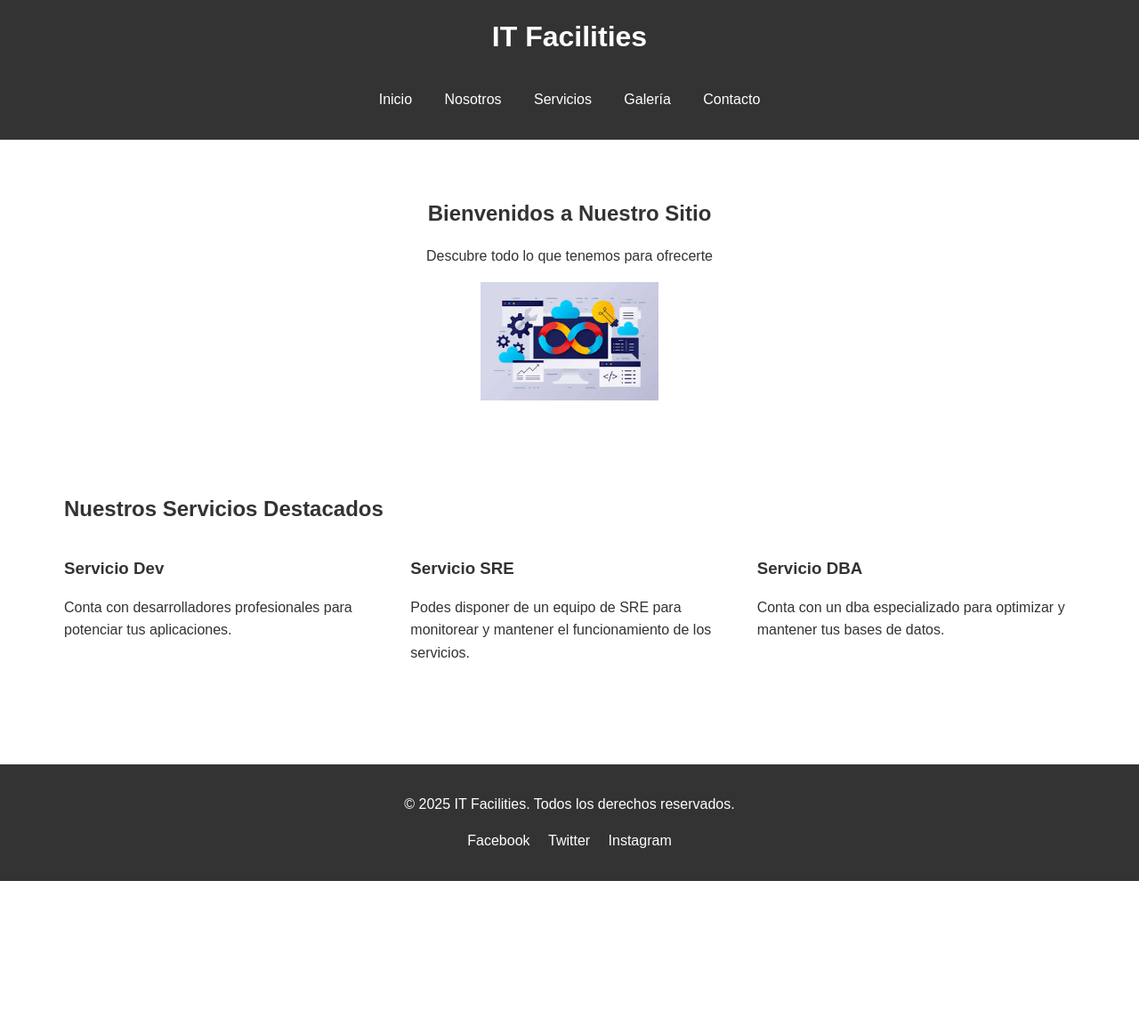
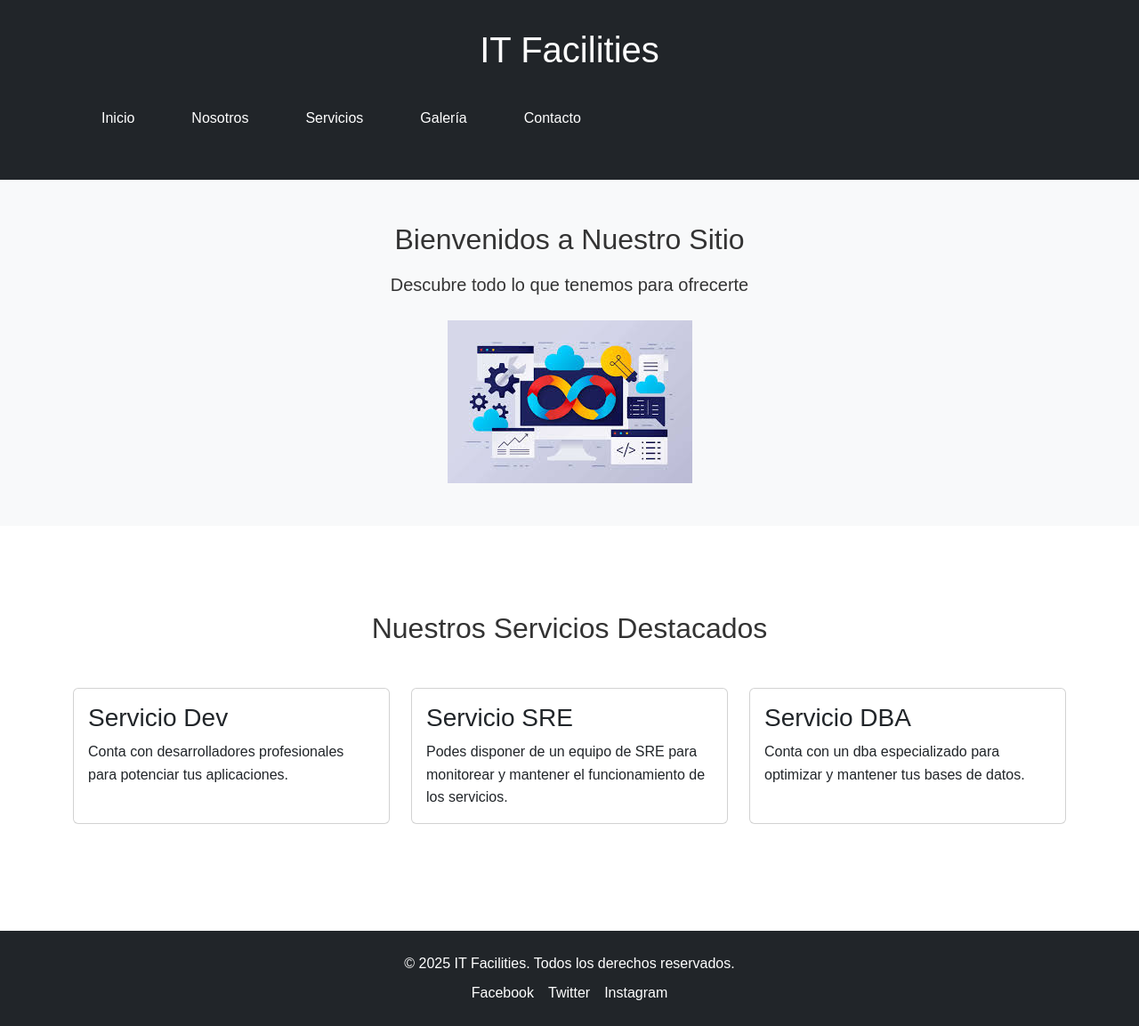
Before and after one commit to nicosiaurukas/It-Facilities-Web, a plain HTML site: page index.html in a window 1280 px wide. Shown: the whole page at 89% size. Before the commit the page ends 990 px from the top, so only its background shows below. Drawn offline with nearby package versions, Linux system fonts and the light colour scheme.

Commit message:
Add Bootstrap

```diff
--- a/index.html
+++ b/index.html
@@ -1,58 +1,94 @@
 <!DOCTYPE html>
 <html lang="es">
 <head>
-    <meta charset="UTF-8">
-    <meta name="viewport" content="width=device-width, initial-scale=1.0">
+    <meta charset="UTF-8" />
+    <meta name="viewport" content="width=device-width, initial-scale=1.0" />
     <title>IT Facilities</title>
-    <link rel="stylesheet" href="css/styles.css">
+
+
+    <link
+      href="https://cdn.jsdelivr.net/npm/bootstrap@5.3.3/dist/css/bootstrap.min.css"
+      rel="stylesheet"
+    />
+
+
+    <link rel="stylesheet" href="css/styles.css" />
 </head>
 <body>
-    <header>
-        <h1>IT Facilities</h1>
-        <nav>
-            <ul>
-                <li><a href="index.html">Inicio</a></li>
-                <li><a href="about.html">Nosotros</a></li>
-                <li><a href="services.html">Servicios</a></li>
-                <li><a href="gallery.html">Galería</a></li>
-                <li><a href="contact.html">Contacto</a></li>
-            </ul>
-        </nav>
+
+
+    <header class="bg-dark text-white">
+        <div class="container py-3">
+            <h1 class="mb-3">IT Facilities</h1>
+            <nav>
+                <ul class="nav">
+                    <li class="nav-item"><a class="nav-link text-white" href="index.html">Inicio</a></li>
+                    <li class="nav-item"><a class="nav-link text-white" href="about.html">Nosotros</a></li>
+                    <li class="nav-item"><a class="nav-link text-white" href="services.html">Servicios</a></li>
+                    <li class="nav-item"><a class="nav-link text-white" href="gallery.html">Galería</a></li>
+                    <li class="nav-item"><a class="nav-link text-white" href="contact.html">Contacto</a></li>
+                </ul>
+            </nav>
+        </div>
     </header>
 
-    <main>
-        <section class="hero">
-            <h2>Bienvenidos a Nuestro Sitio</h2>
-            <p>Descubre todo lo que tenemos para ofrecerte</p>
-            <img src="img/test.jpg" alt="Imagen principal" width="200" height="100">
-        </section>
 
-        <section class="features">
-            <h2>Nuestros Servicios Destacados</h2>
-            <div class="feature-grid">
-                <article>
-                    <h3>Servicio Dev</h3>
-                    <p>Conta con desarrolladores profesionales para potenciar tus aplicaciones.</p>
-                </article>
-                <article>
-                    <h3>Servicio SRE</h3>
-                    <p>Podes disponer de un equipo de SRE para monitorear y mantener el funcionamiento de los servicios.</p>
-                </article>
-                <article>
-                    <h3>Servicio DBA</h3>
-                    <p>Conta con un dba especializado para optimizar y mantener tus bases de datos.</p>
-                </article>
+    <section class="bg-light text-center py-5">
+        <div class="container">
+            <h2 class="mb-3">Bienvenidos a Nuestro Sitio</h2>
+            <p class="lead mb-4">Descubre todo lo que tenemos para ofrecerte</p>
+            <img src="img/test.jpg" alt="Imagen principal" class="img-fluid" style="max-height: 200px;" />
+        </div>
+    </section>
+
+
+    <section class="py-5">
+        <div class="container">
+            <h2 class="text-center mb-5">Nuestros Servicios Destacados</h2>
+            <div class="row">
+                <div class="col-md-4 mb-4">
+                    <div class="card h-100">
+                        <div class="card-body">
+                            <h3 class="card-title">Servicio Dev</h3>
+                            <p class="card-text">Conta con desarrolladores profesionales para potenciar tus aplicaciones.</p>
+                        </div>
+                    </div>
+                </div>
+                <div class="col-md-4 mb-4">
+                    <div class="card h-100">
+                        <div class="card-body">
+                            <h3 class="card-title">Servicio SRE</h3>
+                            <p class="card-text">Podes disponer de un equipo de SRE para monitorear y mantener el funcionamiento de los servicios.</p>
+                        </div>
+                    </div>
+                </div>
+                <div class="col-md-4 mb-4">
+                    <div class="card h-100">
+                        <div class="card-body">
+                            <h3 class="card-title">Servicio DBA</h3>
+                            <p class="card-text">Conta con un dba especializado para optimizar y mantener tus bases de datos.</p>
+                        </div>
+                    </div>
+                </div>
             </div>
-        </section>
-    </main>
+        </div>
+    </section>
 
-    <footer>
-        <p>&copy; 2025 IT Facilities. Todos los derechos reservados.</p>
-        <div class="social-links">
-            <a href="#">Facebook</a>
-            <a href="#">Twitter</a>
-            <a href="#">Instagram</a>
+
+    <footer class="bg-dark text-white py-4">
+        <div class="container text-center">
+            <p class="mb-2">&copy; 2025 IT Facilities. Todos los derechos reservados.</p>
+            <div class="d-flex justify-content-center gap-3">
+                <a href="#" class="text-white text-decoration-none">Facebook</a>
+                <a href="#" class="text-white text-decoration-none">Twitter</a>
+                <a href="#" class="text-white text-decoration-none">Instagram</a>
+            </div>
         </div>
     </footer>
+
+
+    <script
+      src="https://cdn.jsdelivr.net/npm/bootstrap@5.3.3/dist/js/bootstrap.bundle.min.js"
+    ></script>
 </body>
 </html>
```
Also changed, not shown: about.html (+7 -0 lines), contact.html (+7 -0 lines), gallery.html (+7 -0 lines), services.html (+7 -0 lines).
